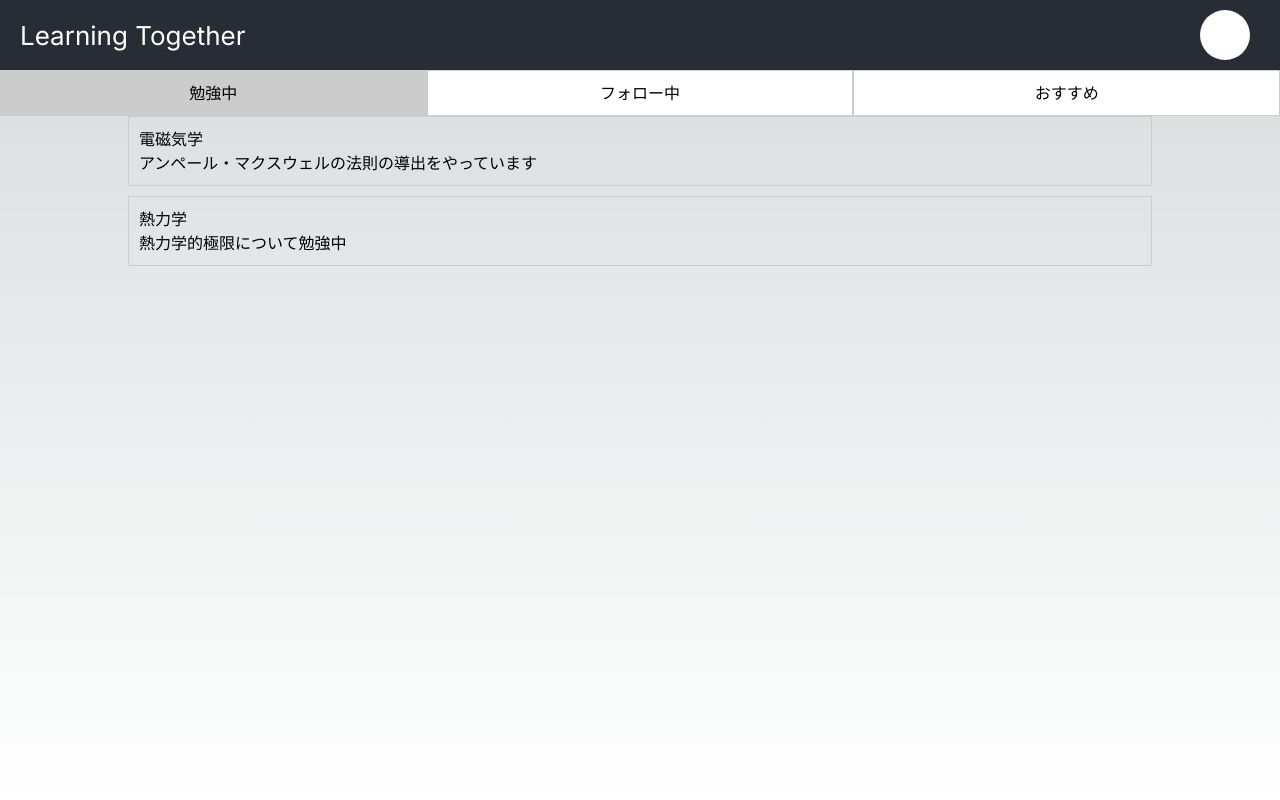
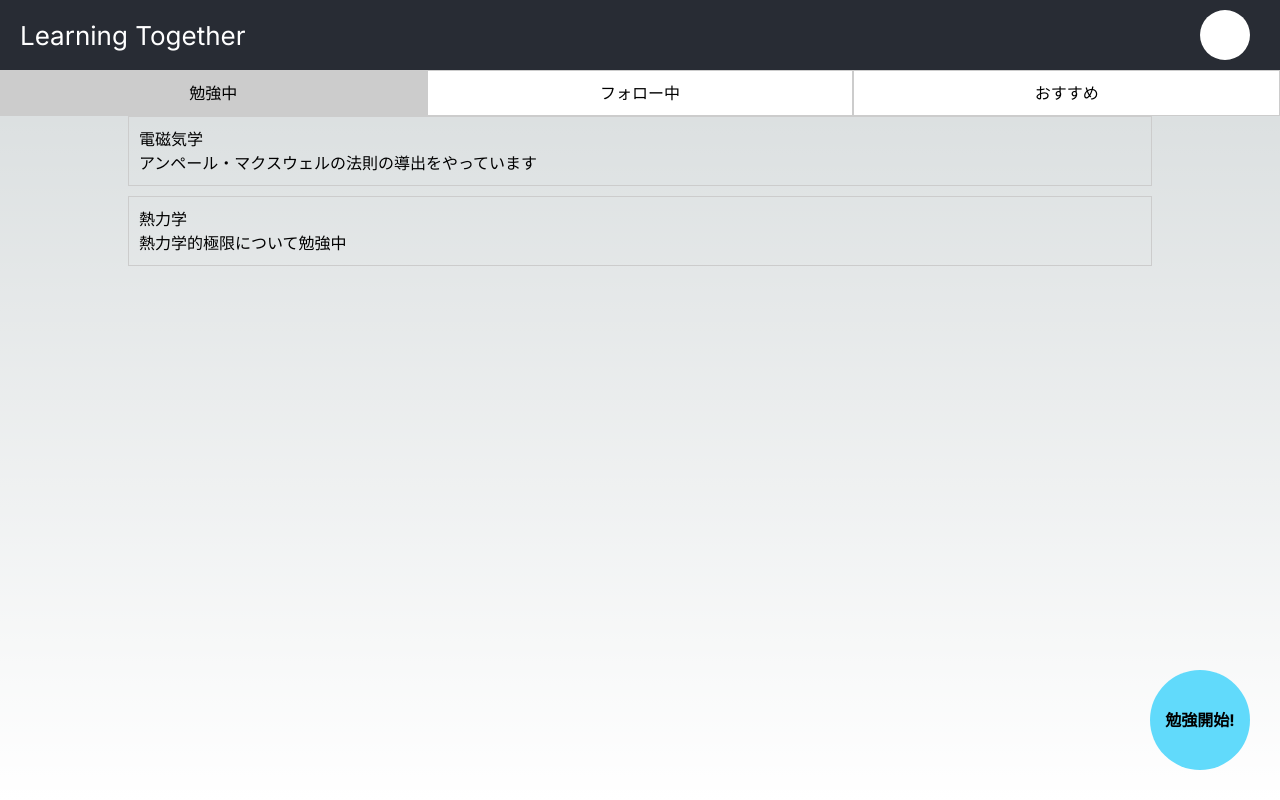
Before and after one commit to kazusoga/learning-together-frontend, a Next.js app: page / in a window 1280 px wide. Built offline with nearby package versions, Linux system fonts and the light colour scheme.

Commit message:
add: 勉強開始ボタン追加

```diff
--- a/app/page.tsx
+++ b/app/page.tsx
@@ -9,6 +9,7 @@ export default function Home() {
         <div className={styles.userIcon}></div>
       </div>
       <Tabs tabs={["勉強中", "フォロー中", "おすすめ"]} />
+      <div className={styles.startLearnButton}>勉強開始!</div>
     </main>
   );
 }
--- a/app/styles.module.css
+++ b/app/styles.module.css
@@ -15,3 +15,17 @@
   margin-right: 10px;
   background-color: #fff;
 }
+.startLearnButton {
+  background-color: #61dafb;
+  width: 100px;
+  height: 100px;
+  border-radius: 50%;
+  font-size: 16px;
+  cursor: pointer;
+  position: fixed;
+  bottom: 30px;
+  right: 30px;
+  text-align: center;
+  line-height: 100px;
+  font-weight: bold;
+}
```
